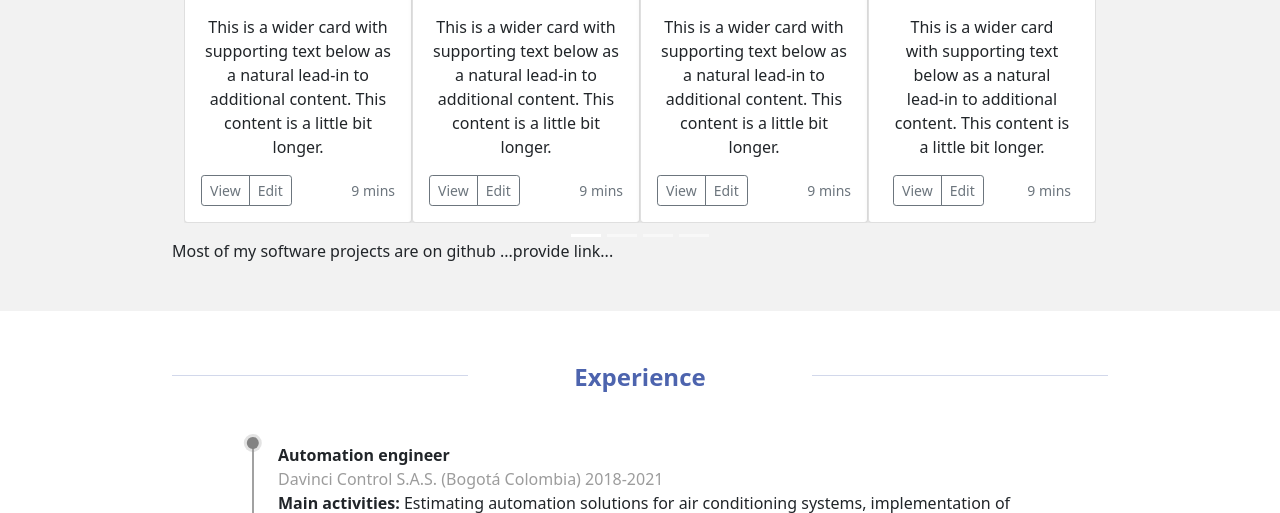
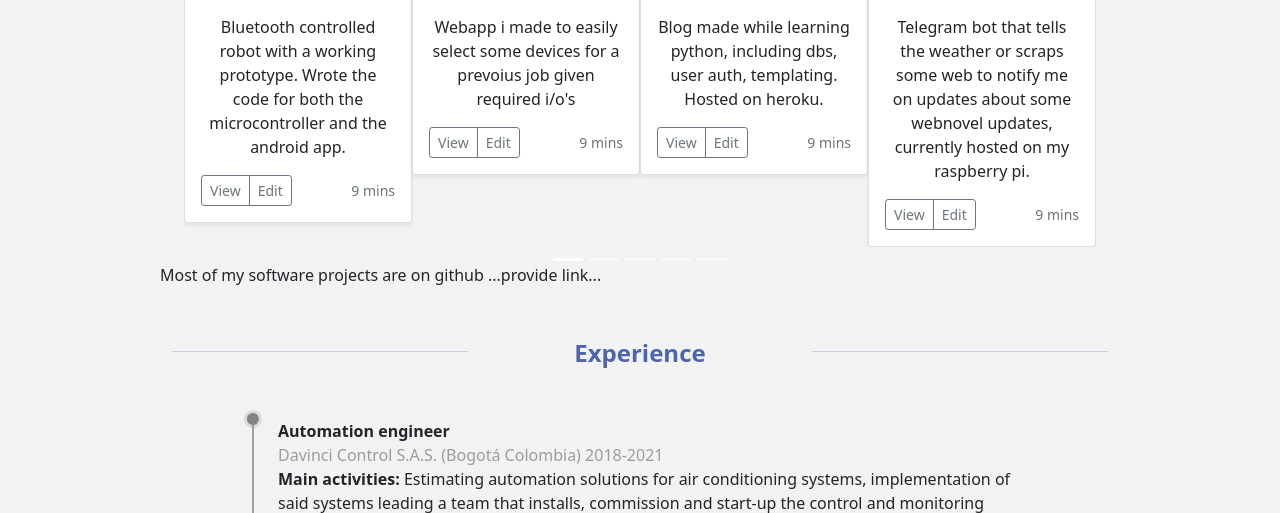
Before and after one commit to ivanbaug/portfolio-flask, a Flask app: page / in a window 1280 px wide. Shown: the part 871-1384 px from the top of the page. Run offline with Flask 2, Linux system fonts and the light colour scheme.

Commit message:
add project images, template the carousel

```diff
--- a/project/static/data/test_data.json
+++ b/project/static/data/test_data.json
@@ -2,38 +2,38 @@
   "projects":[
     {
       "title":"Bluetooth Robot",
-      "description":"",
-      "img_url":"",
+      "description":"Bluetooth controlled robot with a working prototype. Wrote the code for both the microcontroller and the android app.",
+      "img_url":"https://ivanotes.s3.amazonaws.com/img/0028-btrobot.png",
       "prj_url":"",
       "stack":""
     },
     {
       "title":"Control Calculator",
-      "description":"",
-      "img_url":"",
+      "description":"Webapp i made to easily select some devices for a prevoius job given required i/o's",
+      "img_url":"https://ivanotes.s3.amazonaws.com/img/0029-dcctrl.png",
       "prj_url":"",
       "stack":""
     },
     {
       "title":"Python blog",
-      "description":"",
-      "img_url":"",
+      "description":"Blog made while learning python, including dbs, user auth, templating. Hosted on heroku.",
+      "img_url":"https://ivanotes.s3.amazonaws.com/img/0030-blogpy.png",
       "prj_url":"",
       "stack":""
     },
     {
       "title":"Telegram bot",
-      "description":"",
-      "img_url":"",
+      "description":"Telegram bot that tells the weather or scraps some web to notify me on updates about some webnovel updates, currently hosted on my raspberry pi.",
+      "img_url":"https://www.tuexpertoapps.com/wp-content/uploads/2021/05/los-mejores-bots-para-telegram-1-768x512.jpg",
       "prj_url":"",
       "stack":""
     },
     {
       "title":"Morse translator",
-      "description":"",
-      "img_url":"",
-      "prj_url":"",
-      "stack":""
+      "description":"Quick test of replit services",
+      "img_url":"https://ivanotes.s3.amazonaws.com/img/0031-replit.png",
+      "prj_url":"https://replit.com/@IvanBautista4/MorseTransl",
+      "stack":"python"
     }
   ],
   "experience":[
--- a/project/templates/index.html
+++ b/project/templates/index.html
@@ -95,15 +95,14 @@
               <div class="carousel-indicators">
                 <button type="button" data-bs-target="#carouselExampleIndicators" data-bs-slide-to="0" class="active"
                   aria-current="true" aria-label="Slide 1"></button>
-                <button type="button" data-bs-target="#carouselExampleIndicators" data-bs-slide-to="1"
-                  aria-label="Slide 2"></button>
-                <button type="button" data-bs-target="#carouselExampleIndicators" data-bs-slide-to="2"
-                  aria-label="Slide 3"></button>
-                <button type="button" data-bs-target="#carouselExampleIndicators" data-bs-slide-to="3"
-                  aria-label="Slide 4"></button>
+                  {% for i in range(1,data.projects|length)%}
+                    <button type="button" data-bs-target="#carouselExampleIndicators" data-bs-slide-to="{{i}}"
+                    aria-label="Slide {{i+1}}"></button>
+                  {% endfor %}
               </div>
               <div class="carousel-inner">
-                <div class="carousel-item active">
+
+                {# <div class="carousel-item active">
                   <div class="col-md-3">
                     <div class="card shadow-sm">
                       <svg class="bd-placeholder-img card-img-top" width="100%" height="225"
@@ -113,7 +112,6 @@
                         <rect width="100%" height="100%" fill="#55595c"></rect><text x="50%" y="50%" fill="#eceeef"
                           dy=".3em">Thumbnail</text>
                       </svg>
-
                       <div class="card-body">
                         <p class="card-text">This is a wider card with supporting text below as a natural lead-in to
                           additional
@@ -128,22 +126,15 @@
                       </div>
                     </div>
                   </div>
-                </div>
-                <div class="carousel-item">
+                </div> #}
+
+              {% for i in range(data.projects|length) %}
+                <div class="carousel-item {{'active' if i == 0}}">
                   <div class="col-md-3">
                     <div class="card shadow-sm">
-                      <svg class="bd-placeholder-img card-img-top" width="100%" height="225"
-                        xmlns="http://www.w3.org/2000/svg" role="img" aria-label="Placeholder: Thumbnail"
-                        preserveAspectRatio="xMidYMid slice" focusable="false">
-                        <title>Placeholder</title>
-                        <rect width="100%" height="100%" fill="#55595c"></rect><text x="50%" y="50%" fill="#eceeef"
-                          dy=".3em">Thumbnail</text>
-                      </svg>
-
+                      <img src="{{data.projects[i].img_url}}" width="100%" height="225" alt="...">
                       <div class="card-body">
-                        <p class="card-text">This is a wider card with supporting text below as a natural lead-in to
-                          additional
-                          content. This content is a little bit longer.</p>
+                        <p class="card-text">{{data.projects[i].description}}</p>
                         <div class="d-flex justify-content-between align-items-center">
                           <div class="btn-group">
                             <button type="button" class="btn btn-sm btn-outline-secondary">View</button>
@@ -155,58 +146,9 @@
                     </div>
                   </div>
                 </div>
-                <div class="carousel-item">
-                  <div class="col-md-3">
-                    <div class="card shadow-sm">
-                      <svg class="bd-placeholder-img card-img-top" width="100%" height="225"
-                        xmlns="http://www.w3.org/2000/svg" role="img" aria-label="Placeholder: Thumbnail"
-                        preserveAspectRatio="xMidYMid slice" focusable="false">
-                        <title>Placeholder</title>
-                        <rect width="100%" height="100%" fill="#55595c"></rect><text x="50%" y="50%" fill="#eceeef"
-                          dy=".3em">Thumbnail</text>
-                      </svg>
 
-                      <div class="card-body">
-                        <p class="card-text">This is a wider card with supporting text below as a natural lead-in to
-                          additional
-                          content. This content is a little bit longer.</p>
-                        <div class="d-flex justify-content-between align-items-center">
-                          <div class="btn-group">
-                            <button type="button" class="btn btn-sm btn-outline-secondary">View</button>
-                            <button type="button" class="btn btn-sm btn-outline-secondary">Edit</button>
-                          </div>
-                          <small class="text-muted">9 mins</small>
-                        </div>
-                      </div>
-                    </div>
-                  </div>
-                </div>
-                <div class="carousel-item">
-                  <!-- <div class="col-md-3"> -->
-                  <div class="card shadow-sm px-2">
-                    <svg class="bd-placeholder-img card-img-top" width="100%" height="225"
-                      xmlns="http://www.w3.org/2000/svg" role="img" aria-label="Placeholder: Thumbnail"
-                      preserveAspectRatio="xMidYMid slice" focusable="false">
-                      <title>Placeholder</title>
-                      <rect width="100%" height="100%" fill="#55595c"></rect><text x="50%" y="50%" fill="#eceeef"
-                        dy=".3em">Thumbnail</text>
-                    </svg>
+              {% endfor %}
 
-                    <div class="card-body">
-                      <p class="card-text">This is a wider card with supporting text below as a natural lead-in to
-                        additional
-                        content. This content is a little bit longer.</p>
-                      <div class="d-flex justify-content-between align-items-center">
-                        <div class="btn-group">
-                          <button type="button" class="btn btn-sm btn-outline-secondary">View</button>
-                          <button type="button" class="btn btn-sm btn-outline-secondary">Edit</button>
-                        </div>
-                        <small class="text-muted">9 mins</small>
-                      </div>
-                    </div>
-                  </div>
-                </div>
-              </div>
             </div>
             <button class="carousel-control-prev" type="button" data-bs-target="#carouselExampleIndicators"
               data-bs-slide="prev">
--- a/project/templates/macros.html
+++ b/project/templates/macros.html
@@ -23,3 +23,31 @@
     </div>
   </div>
 {%- endmacro %}
+{% macro my_projects(edu,i) -%}
+  <div class="carousel-item">
+    <div class="col-md-3">
+      <div class="card shadow-sm">
+      <img src="..." class="img-fluid" alt="...">
+        <svg class="bd-placeholder-img card-img-top" width="100%" height="225"
+          xmlns="http://www.w3.org/2000/svg" role="img" aria-label="Placeholder: Thumbnail"
+          preserveAspectRatio="xMidYMid slice" focusable="false">
+          <title>Placeholder</title>
+          <rect width="100%" height="100%" fill="#55595c"></rect><text x="50%" y="50%" fill="#eceeef"
+            dy=".3em">Thumbnail</text>
+        </svg>
+        <div class="card-body">
+          <p class="card-text">This is a wider card with supporting text below as a natural lead-in to
+            additional
+            content. This content is a little bit longer.</p>
+          <div class="d-flex justify-content-between align-items-center">
+            <div class="btn-group">
+              <button type="button" class="btn btn-sm btn-outline-secondary">View</button>
+              <button type="button" class="btn btn-sm btn-outline-secondary">Edit</button>
+            </div>
+            <small class="text-muted">9 mins</small>
+          </div>
+        </div>
+      </div>
+    </div>
+  </div>
+{%- endmacro %}
```
